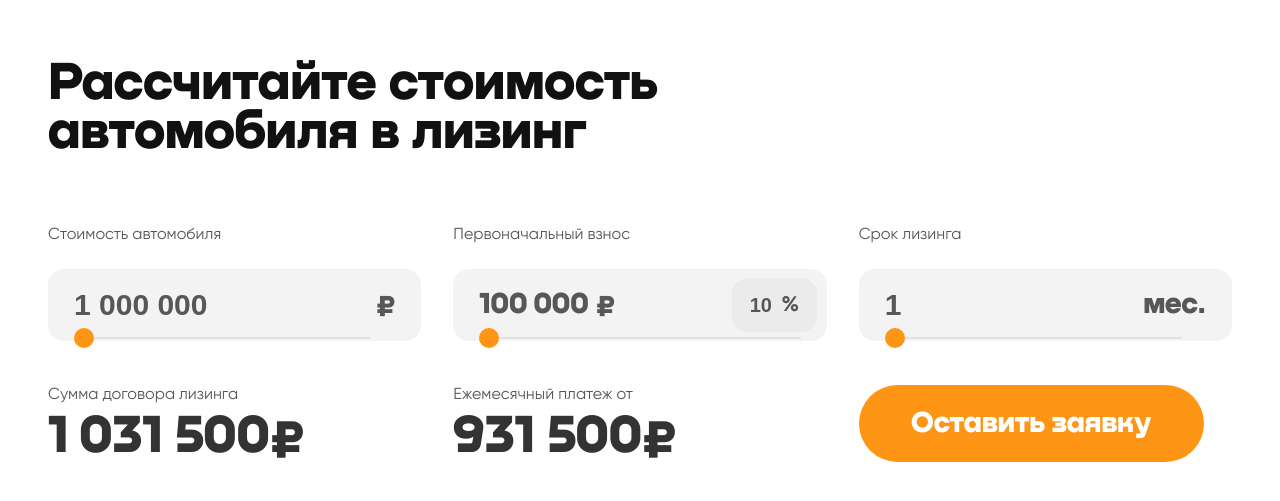
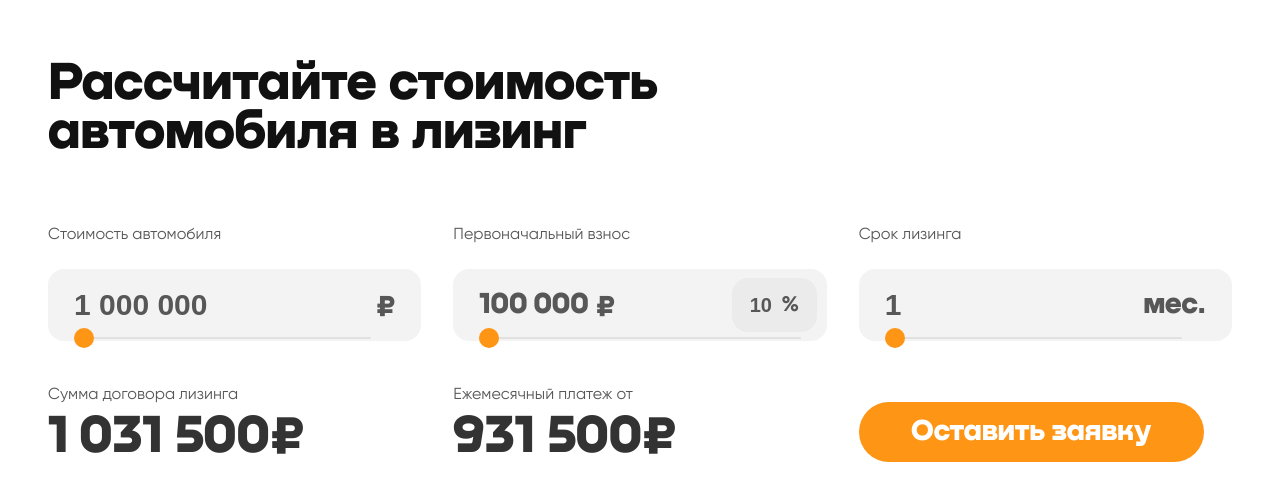
Before and after one commit to sergey3485/leasing-calculator, a React (Create React App) app: page / in a window 1280 px wide. Shown: the part 157-658 px from the top of the page. Built offline with nearby package versions, Linux system fonts and the light colour scheme.

Commit message:
fix: text styles

```diff
--- a/src/shared/components/layout/layout.module.scss
+++ b/src/shared/components/layout/layout.module.scss
@@ -47,6 +47,7 @@
   display: grid;
   grid-template-columns: 1fr 1fr 1fr;
   grid-gap: 32px;
+  align-items: flex-end;
 
   @media (max-width: 1119px) and (min-width: 767px) {
     display: grid;
--- a/src/shared/components/result-announce/result-announce.module.scss
+++ b/src/shared/components/result-announce/result-announce.module.scss
@@ -4,11 +4,20 @@
 }
 
 .wrapper {
-  display: flex;
   margin-top: 8px;
   vertical-align: bottom;
+  display: flex;
 
   @media (max-width: 767px) {
     margin-top: 2px;
   }
 }
+
+.sign {
+  position: relative;
+  top: -4px;
+
+  @media (max-width: 767px) {
+    top: -2px;
+  }
+}
--- a/src/shared/components/result-announce/result-announce.tsx
+++ b/src/shared/components/result-announce/result-announce.tsx
@@ -22,10 +22,11 @@ export const ResultAnnounce = (props: ResultAnnounceProps): JSX.Element => {
         <Typography component="span" variant="result">
           {value.toLocaleString('ru')}
         </Typography>
-
-        <Typography component="span" variant="result">
-          ₽
-        </Typography>
+        <div className={styles.sign}>
+          <Typography component="span" variant="result">
+            ₽
+          </Typography>
+        </div>
       </div>
     </div>
   );
```
